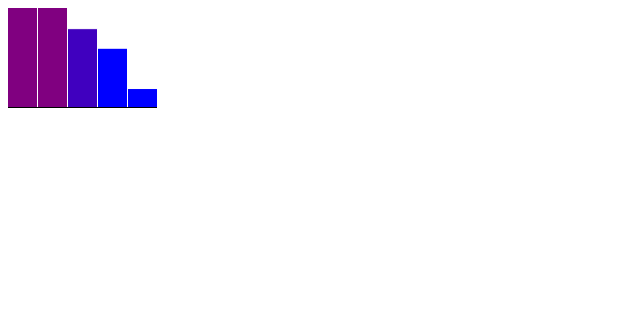
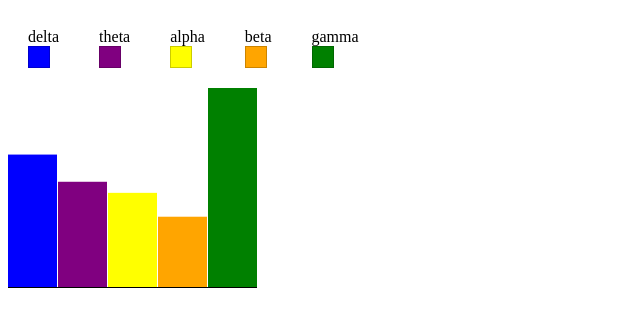
Before and after one commit to martindinov/hackathon, a plain HTML site: page index.html in a window 1280 px wide. Shown: the whole page, without its empty margins (0-640 px from the left). Drawn offline with nearby package versions, Linux system fonts and the light colour scheme.

Commit message:
fixed the front-end

```diff
--- a/index.html
+++ b/index.html
@@ -5,11 +5,44 @@
         fill: steelblue;
         stroke: white;
     }
+    .square_title {
+        float: left;
+        margin: 20px;
+    }
+    .square {
+        width: 20px;
+        height: 20px;
+        border-width: 1px;
+        border-style: solid;
+        border-color: rgba(0,0,0,.2);
+    }
     </style>
 
-    <div class="content">
+        <div class="square_title">
+            <span> delta </span>
+            <div class="square" style="background-color:rgb(0, 0, 255);"> </div>
+        </div>
+        <div class="square_title">
+            <span> theta </span>
+            <div class="square" style="background-color:rgb(128, 0, 128);"> </div>
+        </div>
+        <div class="square_title">
+            <span> alpha </span>
+            <div class="square" style="background-color:rgb(255, 255, 0);"> </div>
+        </div>
+        <div class="square_title">
+            <span> beta </span>
+            <div class="square" style="background-color:rgb(255, 165, 0);"> </div>
+        </div>
+        <div class="square_title">
+            <span> gamma </span>
+            <div class="square" style="background-color:rgb(0, 128, 0);"> </div>
+        </div>
+
+    <div style="clear:both;" class="content">
         <div id='thechart'> </div>
     </div >
+
 
 
     <script src="http://d3js.org/d3.v3.min.js"></script>
@@ -17,12 +50,26 @@
 
     var count = 0;
 
-    var alpha_low = 0,
-        alpha_high = -4,
-        beta_low = 4,
-        beta_high = 8,
-        delta_low = 13,
-        delta_high = 25,
+    colors = {
+        0: "blue",
+        1: "purple",
+        2: "yellow",
+        3: "orange",
+        4: "green"
+    }
+
+    var delta_low = 0,
+        delta_high = -4,
+
+        theta_low = 4,
+        theta_high = 7,
+
+        alpha_low = 8,
+        alpha_high = 15,
+
+        beta_low = 16,
+        beta_high = 25,
+
         gamma_low = 25,
         gamma_high = 40;
 
@@ -31,20 +78,18 @@
     var t = 1297110663,
         v = 70,
         rand = d3.random.normal(0, 100),
-        data = d3.range(5).map(next('purple'));
+        data = d3.range(5).map(next);
 
-    function next(color) {
-        return function() {
-            return {
-                time: ++t,
-                value: v = Math.abs(rand()),
-                color: color
-            };
-        }
+    function next() {
+        return {
+            time: ++t,
+            value: v = Math.abs(rand()),
+        };
+
     }
 
-    var w = 30,
-        h = 100;
+    var w = 50,
+        h = 200;
 
     var x = d3.scale.linear()
         .domain([0, 1])
@@ -73,7 +118,9 @@ var xAxis = d3.svg.axis()
         .enter().append("svg:rect")
         .attr("x", function(d, i) { return x(i) - .5; })
         .attr("y", function(d) { return h - y(d.value) - .5; })
-        .style("fill", function(d) { return d.color; })
+        .style("fill", function(d, i) {
+            return colors[i];
+        })
         .attr("width", w)
         .attr("height", function(d) { return y(d.value); })
         .text(function(d) {
@@ -96,17 +143,18 @@ var xAxis = d3.svg.axis()
         .duration(1000)
         .attr("y", function(d) { return h - y(d.value) - .5; })
         .attr("height", function(d) { return y(d.value); })
-        .style("fill", function(d) { return d.color; });
+        .style("fill", function(d, i) {
+            return colors[i];
+        });
     }
 
     setInterval(function() {
         data.shift();
-        data.push(next('blue')());
+        data.push(next());
         redraw();
-    }, 1500);
+    }, 500);
 
 
 </script>
 
-
 </html>
```
